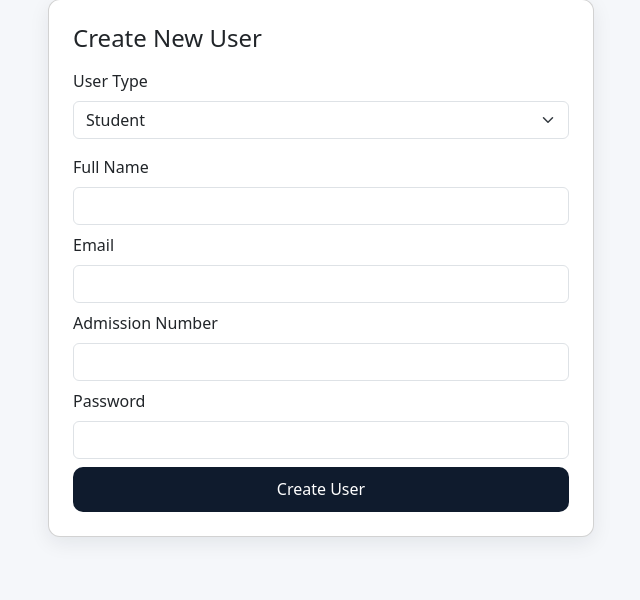
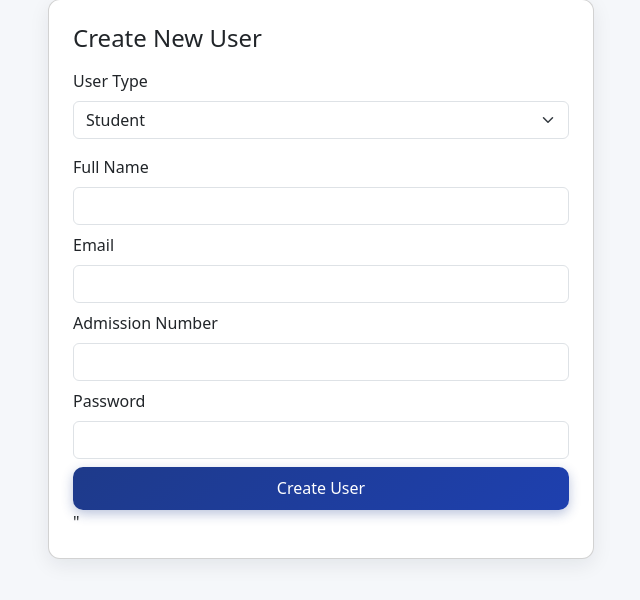
Before and after one commit to HBIUCAMPUS/HBIU-UNIVERSITY-PORTAL, a Flask app: template templates/admin_create_user.html in a window 1280 px wide. Shown: the part 139-739 px from the top of the page, without its empty margins (319-959 px from the left). Run offline with Flask 3, Linux system fonts and the light colour scheme; the template is opened without the code that fills it, so the values that code supplies are empty.

Commit message:
Update admin_create_user.html

```diff
--- a/templates/admin_create_user.html
+++ b/templates/admin_create_user.html
@@ -28,7 +28,7 @@
                     <label class="form-label">Password</label>
                     <input class="form-control" name="password" type="password" required>
                 </div>
-                <button class="btn btn-gold w-100">Create User</button>
+                <button class="btn btn-royal-blue w-100">Create User</button>"
             </form>
         </div>
     </div>
```
